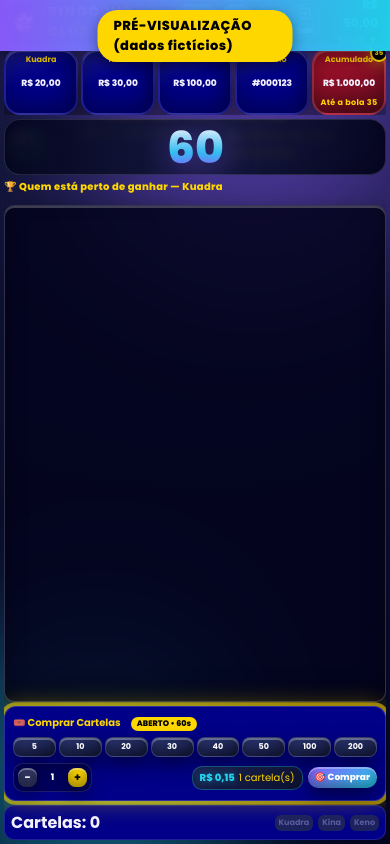
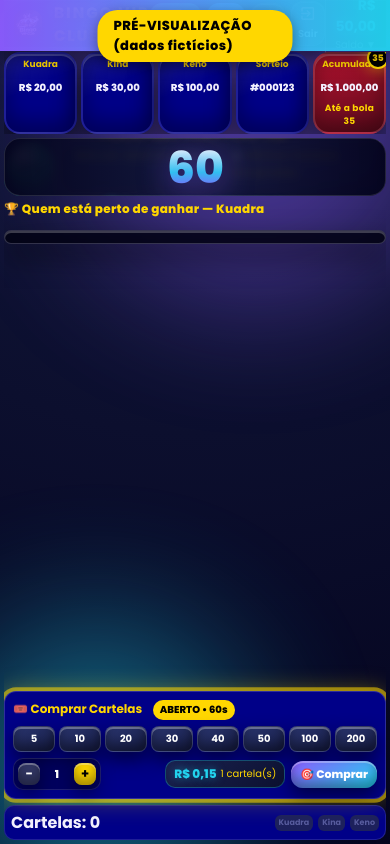
Before and after one commit to marcostheangels/bingo-vip-club, a website: page preview.html in a window 390 px wide. Drawn offline with Linux system fonts and the light colour scheme.

Commit message:
fix(mobile): fontes maiores (10-14px), right-panel com scroll, buy button visivel

```diff
--- a/public/css/style.css
+++ b/public/css/style.css
@@ -718,29 +718,29 @@ body.editor-active [contenteditable="true"]:hover {
         --game-display-gap: 4px;
     }
     body { overflow: hidden; height: 100vh; height: 100dvh; }
-    header { height: 44px; padding: 0 8px; }
-    .logo-text { font-size: 13px; }
-    .logo-img { height: 24px; }
-    .nav-actions { gap: 4px; }
-    .btn-action { padding: 3px 6px; min-width: 36px; font-size: 8px; }
-    .btn-action .material-icons { font-size: 15px; }
-    .btn-action span:not(.material-icons) { font-size: 7px; }
-    .user-info { font-size: 11px; gap: 4px; }
+    header { height: 48px; padding: 0 10px; }
+    .logo-text { font-size: 15px; }
+    .logo-img { height: 28px; }
+    .nav-actions { gap: 6px; }
+    .btn-action { padding: 4px 8px; min-width: 42px; font-size: 10px; }
+    .btn-action .material-icons { font-size: 17px; }
+    .btn-action span:not(.material-icons) { font-size: 8px; }
+    .user-info { font-size: 12px; gap: 6px; }
     .user-info span:first-child { display: none; }
-    .balance-val { font-size: 12px; }
-    .balance-box { padding-left: 6px; }
+    .balance-val { font-size: 14px; }
+    .balance-box { padding-left: 8px; }
     .info-column { display: none; }
 
     .main-container { flex-direction: column; overflow: hidden; }
     .center-content { flex: 0 0 auto; overflow: hidden; gap: 4px; }
 
     /* — PRÊMIOS — todos cabem em uma linha, sem overflow-x */
-    .prizes-row { gap: 3px; overflow: hidden; flex-wrap: nowrap; }
-    .prize-card { flex: 1 1 0; min-width: 0; padding: 5px 3px; }
-    .prize-card span { font-size: 8px; margin-bottom: 2px; }
-    .prize-card strong { font-size: 10px; }
-    .badge-acumulado { width: 18px; height: 18px; font-size: 7px; top: -6px; right: -4px; }
-    .ac-status { font-size: 8px; }
+    .prizes-row { gap: 4px; overflow: hidden; flex-wrap: nowrap; }
+    .prize-card { flex: 1 1 0; min-width: 0; padding: 6px 4px; }
+    .prize-card span { font-size: 10px; margin-bottom: 2px; }
+    .prize-card strong { font-size: 12px; }
+    .badge-acumulado { width: 22px; height: 22px; font-size: 9px; top: -7px; right: -5px; }
+    .ac-status { font-size: 9px; }
 
     /* — DISPLAY DO JOGO — bola + bolas sorteadas lado a lado */
     .game-display { gap: 4px; padding: 4px; flex-direction: row; align-items: center; overflow: hidden; }
@@ -754,13 +754,13 @@ body.editor-active [contenteditable="true"]:hover {
     .phase-stats,
     .phase-progress { display: none; }
     .phase-name { font-size: var(--phase-name-font); margin: 0; }
-    .phase-prize { font-size: .8em; padding: 2px 10px; }
+    .phase-prize { font-size: .85em; padding: 3px 10px; }
 
     /* — BOLAS SORTEADAS — ocupa o resto, sem esticar */
     .balls-board { flex: 1; min-height: 0; padding: 6px; max-height: 150px; }
-    .balls-board-title { font-size: 8px; }
+    .balls-board-title { font-size: 10px; }
     .balls-grid { gap: 1px; }
-    .grid-cell { font-size: 8px; border-radius: 4px; min-width: 0; min-height: 0; }
+    .grid-cell { font-size: 9px; border-radius: 4px; min-width: 0; min-height: 0; }
 
     /* — MINHAS CARTELAS — lado esquerdo do split */
     .my-cards { display: flex; flex-direction: column; flex: 1; border: none; border-radius: 0; padding: 6px; background: transparent; min-width: 0; max-width: none; max-height: none; overflow: hidden; }
@@ -774,33 +774,33 @@ body.editor-active [contenteditable="true"]:hover {
     /* — SPLIT: cartelas à esquerda, jogadores + comprar à direita — */
     .mobile-split { display: flex; flex-direction: row; flex: 1 1 auto; min-height: 0; overflow: hidden; gap: 4px; }
     .mobile-cards-panel { flex: 1 1 50%; display: flex; flex-direction: column; min-width: 0; min-height: 0; overflow: hidden; }
-    .mobile-cards-panel .my-cards-title { font-size: 10px; }
+    .mobile-cards-panel .my-cards-title { font-size: 11px; }
 
     /* — PAINEL DIREITO — lado direito do split */
-    .right-panel { width: auto; flex: 1 1 50%; gap: 4px; overflow: hidden; }
-    .panel-title-right { font-size: 10px; }
-    .players-container { padding: 6px; flex: 1 1 auto; overflow-y: auto; }
-    .player-row { padding: 4px 6px; font-size: 10px; margin-bottom: 3px; gap: 4px; }
-    .prank { font-size: 9px; min-width: 10px; }
-    .pcode { font-size: 9px; min-width: 24px; }
-    .player-name { font-size: 9px; min-width: 30px; max-width: 44px; }
-    .pballmini { width: 14px; height: 14px; font-size: 8px; }
-    .fase-badge-won { font-size: 8px; padding: 2px 5px; }
-    .fase-badge-won.sm { font-size: 7px; padding: 1px 4px; }
+    .right-panel { width: auto; flex: 1 1 50%; gap: 6px; overflow-y: auto; }
+    .panel-title-right { font-size: 12px; }
+    .players-container { padding: 6px; flex: 0 0 auto; overflow: hidden; max-height: 30vh; overflow-y: auto; }
+    .player-row { padding: 5px 6px; font-size: 12px; margin-bottom: 4px; gap: 5px; }
+    .prank { font-size: 11px; min-width: 12px; }
+    .pcode { font-size: 11px; min-width: 28px; }
+    .player-name { font-size: 11px; min-width: 34px; max-width: 50px; }
+    .pballmini { width: 17px; height: 17px; font-size: 10px; }
+    .fase-badge-won { font-size: 10px; padding: 3px 6px; }
+    .fase-badge-won.sm { font-size: 9px; padding: 2px 5px; }
 
     /* — COMPRAR CARTELAS — preso ao fim do right-panel */
     .buy-panel { flex-shrink: 0; padding: 8px; }
-    .buy-title { font-size: 11px; margin-bottom: 6px; }
-    .buy-cart-count { font-size: 9px; min-width: 17px; height: 15px; }
-    .buy-badge { font-size: 8px; padding: 1px 6px; }
-    .qty-row { gap: 3px; margin-bottom: 6px; }
-    .qbtn { padding: 4px 6px; font-size: 9px; min-width: 24px; }
-    .buy-controls { gap: 5px; }
-    .stepper-btn { width: 22px; height: 22px; font-size: 12px; }
-    .stepper-qty { width: 22px; font-size: 10px; }
-    .buy-total { padding: 3px 7px; }
-    .buy-total .bt-val { font-size: 10px; }
-    .btn-comprar { padding: 5px 9px; font-size: 10px; }
+    .buy-title { font-size: 13px; margin-bottom: 6px; }
+    .buy-cart-count { font-size: 11px; min-width: 19px; height: 17px; }
+    .buy-badge { font-size: 10px; padding: 2px 7px; }
+    .qty-row { gap: 4px; margin-bottom: 6px; }
+    .qbtn { padding: 5px 7px; font-size: 11px; min-width: 28px; }
+    .buy-controls { gap: 6px; }
+    .stepper-btn { width: 26px; height: 26px; font-size: 14px; }
+    .stepper-qty { width: 26px; font-size: 12px; }
+    .buy-total { padding: 4px 8px; }
+    .buy-total .bt-val { font-size: 12px; }
+    .btn-comprar { padding: 6px 11px; font-size: 12px; }
 
     .cards-bar { padding: 4px 6px; }
     .cards-bar strong { font-size: 10px; }
@@ -814,21 +814,22 @@ body.editor-active [contenteditable="true"]:hover {
 
 @media (max-width: 480px) {
     :root {
-        --ball-size: 42px;
-        --ball-font: 18px;
-        --phase-name-font: .85em;
+        --ball-size: 48px;
+        --ball-font: 20px;
+        --phase-name-font: .9em;
     }
-    .btn-action { min-width: 30px; padding: 2px 4px; }
-    .prize-card { padding: 4px 2px; }
-    .prize-card strong { font-size: 9px; }
-    .game-display { padding: 2px; }
-    .player-name { max-width: 30px; min-width: 22px; }
-    .buy-title { font-size: 10px; }
-    .qbtn { font-size: 8px; min-width: 20px; padding: 3px 4px; }
-    .stepper-btn { width: 19px; height: 19px; font-size: 11px; }
-    .stepper-qty { width: 19px; font-size: 9px; }
-    .btn-comprar { padding: 4px 7px; font-size: 9px; }
-    .my-cards.mobile-show .my-cards-grid { grid-template-columns: 1fr; }
+    .btn-action { padding: 3px 6px; min-width: 34px; }
+    .prize-card { padding: 4px 3px; }
+    .prize-card strong { font-size: 10px; }
+    .prize-card span { font-size: 9px; }
+    .game-display { padding: 3px; }
+    .player-name { max-width: 36px; min-width: 26px; font-size: 10px; }
+    .player-row { font-size: 11px; }
+    .buy-title { font-size: 12px; }
+    .qbtn { font-size: 10px; min-width: 24px; padding: 4px 5px; }
+    .stepper-btn { width: 22px; height: 22px; font-size: 13px; }
+    .stepper-qty { width: 22px; font-size: 11px; }
+    .btn-comprar { padding: 5px 9px; font-size: 11px; }
 }
 
 /* ===== Botão Depósito ===== */
```
